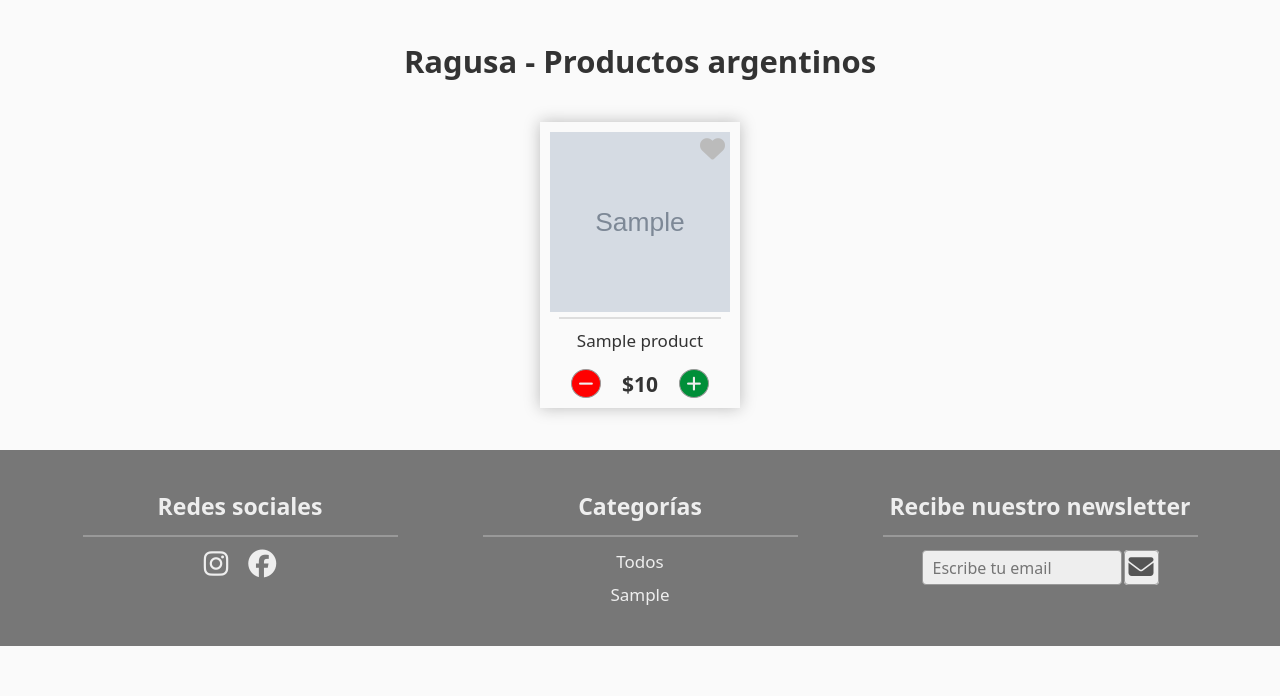
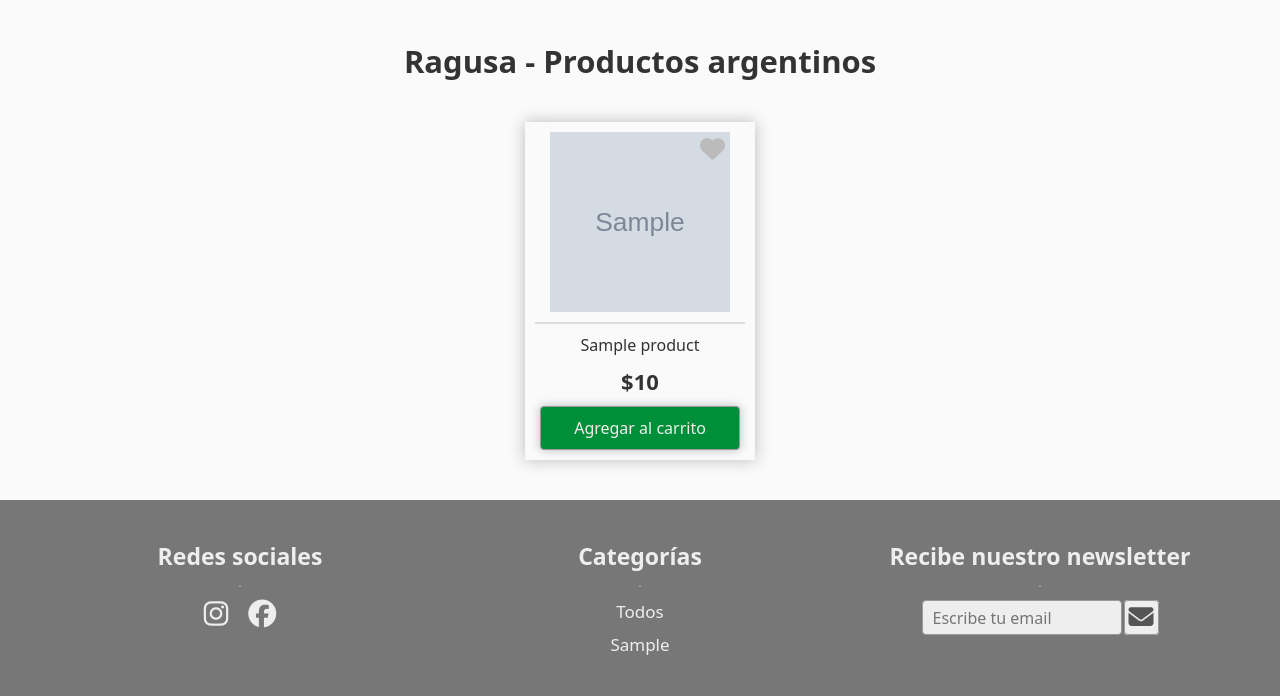
Before and after one commit to lautaroreche/E-Commerce-Django, a Django app: page / in a window 1280 px wide. Shown: the part 156-852 px from the top of the page. Before the commit the page ends 802 px from the top, so only its background shows below. Run offline with Django 5.2, Linux system fonts and the light colour scheme; tables that the repository leaves empty hold one stand-in row (values such as "Sample post"); grey boxes marked "Sample" are stand-in pictures.

Commit message:
Improve code read

```diff
--- a/cart/cart.py
+++ b/cart/cart.py
@@ -71,3 +71,7 @@ class Cart():
             key = int(key)
             total += float(Product.objects.get(id=key).price) * value["quantity"]
         return total
+
+
+    def get_list_items(self):
+        return [int(key) for key in self.cart.keys()]
--- a/ecommerce_app/static/styles/style.css
+++ b/ecommerce_app/static/styles/style.css
@@ -39,11 +39,18 @@
     flex-direction: row;
 }
 
+.w100 {
+    width: 100%;
+}
+
+.w90 {
+    width: 100%;
+}
+
 header {
     display: flex;
     justify-content: space-around;
     align-items: center;
-    width: 100%;
     background-color: var(--main-color);
     border-bottom: 1px solid #888;
 }
@@ -121,7 +128,7 @@ button {
     border-radius: 4px;
 }
 
-.iconos-menu {
+.container-iconos-menu {
     gap: 25px;
     width: 160px;
 }
@@ -164,15 +171,14 @@ h1, h2 {
 .card-producto {
     padding: 10px;
     flex-direction: column;
-    width: 200px;
+    width: 230px;
     box-shadow: 0 0 15px #bbb;
     text-align: center;
+    gap: 5px;
 }
 
 .nombre-producto {
-    margin-top: 5px;
-    height: 40px;
-    font-size: 17px;
+    font-size: 16px;
     font-weight: 500;
 }
 
@@ -189,7 +195,6 @@ h1, h2 {
 
 hr {
     margin: 3px auto;
-    width: 90%;
     border: 1px solid var(--border-dark-color);
 }
 
@@ -198,17 +203,16 @@ hr {
     margin: 5px 0;
 }
 
-.final-card {
-    flex-direction: row;
-    align-items: center;
+.precio-producto {
+    margin: 5px 0;
+    font-size: 22px;
+    font-weight: 700;
+}
+
+.add-to-cart {
     width: 100%;
 }
-
-.final-card p {
-    font-size: 21px;
-    font-weight: 600;
-}
-
+/*
 .final-card:has(.add-cart:focus-within) p {
     color: var(--good-color);
 }
@@ -216,10 +220,19 @@ hr {
 .final-card:has(.decrement-cart:focus-within) p {
     color: var(--bad-color);
 }
+*/
+
+.prueba1 {
+    width: 100%;
+}
+
+.prueba2 {
+    width: 100%;
+    background-color: var(--good-color);
+}
 
 .fa-minus, .fa-plus {
     padding: 5px;
-    border-radius: 50%;
     font-size: 17px;
     width: 30px;
     text-align: center;
@@ -404,7 +417,6 @@ footer div {
 
 .detalle-producto-list .nombre-producto {
     margin: 0;
-    width: 100%;
     height: 30px;
     text-align: center;
     font-size: 16px;
@@ -457,7 +469,7 @@ footer div {
     color: var(--bad-color);
 }
 
-.add-all-favorites-to-cart, .clear-cart, .clear-favorites, .pay-cart {
+.add-to-cart, .add-all-favorites-to-cart, .clear-cart, .clear-favorites, .pay-cart {
     gap: 15px;
     color: var(--light-color);
     width: 100%;
@@ -472,7 +484,6 @@ footer div {
     padding: 10px;
     border: 1px solid var(--border-dark-color);
     box-shadow: 0 0 10px #bbb;
-    width: 100%;
     text-align: center;
     border-radius: 4px;
     color: var(--light-color);
--- a/ecommerce_app/templates/base.html
+++ b/ecommerce_app/templates/base.html
@@ -11,7 +11,7 @@
     <link rel="icon" href="{% static 'images/favicon.ico' %}" type="image/x-icon">
 </head>
 <body>
-    <header>
+    <header class="w100">
         <a href="{% url 'home' %}" title="Logo de Ragusa">
             <img src="{% static 'images/ragusa.png' %}" alt="Logo">
         </a>
@@ -38,7 +38,7 @@
                 </ul>
             </div>
         </nav>
-        <div class="iconos-menu flex-center">
+        <div class="container-iconos-menu flex-center">
             <a href="{% url 'favorites' %}" title="Sección de favoritos">
                 {% if has_favorites %}
                     <i class="fa-solid fa-heart-circle-plus"></i>
--- a/ecommerce_app/templates/cart.html
+++ b/ecommerce_app/templates/cart.html
@@ -13,7 +13,7 @@
                 <p>Total a pagar</p>
                 <p class="final-cart-price">${{ total|floatformat:0 }}</p>
                 <div class="flex-evenly pay-cart">
-                    <a href="" title="Link para ir a pagar">
+                    <a href="" title="Link para ir a pagar" class="w90">
                         Ir a pagar
                     </a>
                 </div>
--- a/ecommerce_app/templates/product_cards_standard.html
+++ b/ecommerce_app/templates/product_cards_standard.html
@@ -6,29 +6,38 @@
             <div class="imagen-card-producto">
                 <img src="{{ producto.image.url }}" alt="{{ producto.name }}">
                 <a href="{% url 'manage_favorites' producto.id %}" title="
-                {% if producto.id in request.session.favorites %}
-                    Eliminar de favoritos
-                {% else %}
-                    Agregar a favoritos
-                {% endif %}">
-                    {% if producto.id in request.session.favorites %}
+                {% if producto.id in productos_favoritos %}Eliminar de favoritos{% else %}Agregar a favoritos{% endif %}">
+                    {% if producto.id in productos_favoritos %}
                         <i class="fa-solid fa-heart fa-heart-favorite"></i>
                     {% else %}
                         <i class="fa-solid fa-heart"></i>
                     {% endif %}
                 </a>
             </div>
-            <hr>
+            <hr class="w90">
             <p class="nombre-producto">{{ producto.name }}</p>
-            <div class="final-card flex-evenly">
+            <p class="precio-producto">${{ producto.price|floatformat:0 }}</p>
+            {% if producto.id in productos_cart %}
+                <div class="final-card flex-row flex-center flex-evenly">
                     <a href="{% url 'decrement_from_cart' producto.id %}" class="decrement-cart" title="Restar del carrito">
                         <i class="fa-solid fa-minus"></i>
                     </a>
-                <p>${{ producto.price|floatformat:0 }}</p>
+                    {% for key, value in request.session.cart.items %}
+                        {% if key == producto.id|stringformat:"s" %}
+                            <p>{{ value.quantity }}</p>
+                        {% endif %}
+                    {% endfor %}
                     <a href="{% url 'add_to_cart' producto.id %}" class="add-cart" title="Agregar al carrito">
                         <i class="fa-solid fa-plus"></i>
                     </a>
                 </div>
+            {% else %}
+                <div class="flex-evenly pay-cart">
+                    <a href="{% url 'add_to_cart' producto.id %}" title="Agregar al carrito" class="add-to-cart w100">
+                        Agregar al carrito
+                    </a>
+                </div>
+            {% endif %}
         </div>
     {% endfor %}
 </div>
--- a/ecommerce_app/views.py
+++ b/ecommerce_app/views.py
@@ -7,6 +7,7 @@ from email.mime.text import MIMEText
 from ecommerce.settings import EMAIL_HOST, EMAIL_PORT, EMAIL_HOST_USER, EMAIL_HOST_PASSWORD, EMAIL_SENDER_NAME
 from ecommerce_app.models import Product
 from cart.cart import Cart
+from favorites.favorites import Favorites
 from ecommerce_app.forms import FormularioNewsletter
 
 
@@ -21,9 +22,13 @@ def base(request):
 
 def home(request):
     productos = Product.objects.all()
+    favorites_obj = Favorites(request)
+    cart_obj = Cart(request)
     return render(request, 'home.html', {
         "productos": productos,
         "categories": CATEGORIES,
+        "productos_favoritos": favorites_obj.get_list_items(),
+        "productos_cart": cart_obj.get_list_items(),
     })
 
 
@@ -67,10 +72,10 @@ def filter(request, category):
 
 
 def cart(request):
-    productos_cart = request.session.get("cart", {})
-    productos = Product.objects.filter(id__in=productos_cart.keys())
+    cart_obj = Cart(request)
+    productos_cart = cart_obj.get_list_items()
+    productos = Product.objects.filter(id__in=productos_cart)
     if productos:
-        cart_obj = Cart(request)
         return render(request, 'cart.html', {
             "categories": CATEGORIES,
             "productos": productos,
@@ -85,12 +90,15 @@ def cart(request):
 
 
 def favorites(request):
-    productos_favoritos = request.session.get("favorites", [])
+    cart_obj = Cart(request)
+    favorites_obj = Favorites(request)
+    productos_favoritos = favorites_obj.get_list_items()
     productos = Product.objects.filter(id__in=productos_favoritos)
     if productos:
         return render(request, 'favorites.html', {
             "categories": CATEGORIES,
             "productos": productos,
+            "productos_cart": cart_obj.get_list_items(),
             "is_cart": False,
         })
     messages.warning(request, "No tienes ningún producto marcado como favorito")
--- a/favorites/favorites.py
+++ b/favorites/favorites.py
@@ -24,3 +24,7 @@ class Favorites():
     def clear(self):
         self.session["favorites"] = []
         self.session.modified = True
+
+
+    def get_list_items(self):
+        return self.favorites
```
Also changed, not shown: ecommerce_app/templates/product_cards_list.html (+15 -13 lines), ecommerce_app/static/images/favicon.ico. Lines whose indentation alone changed are shown as unchanged.
